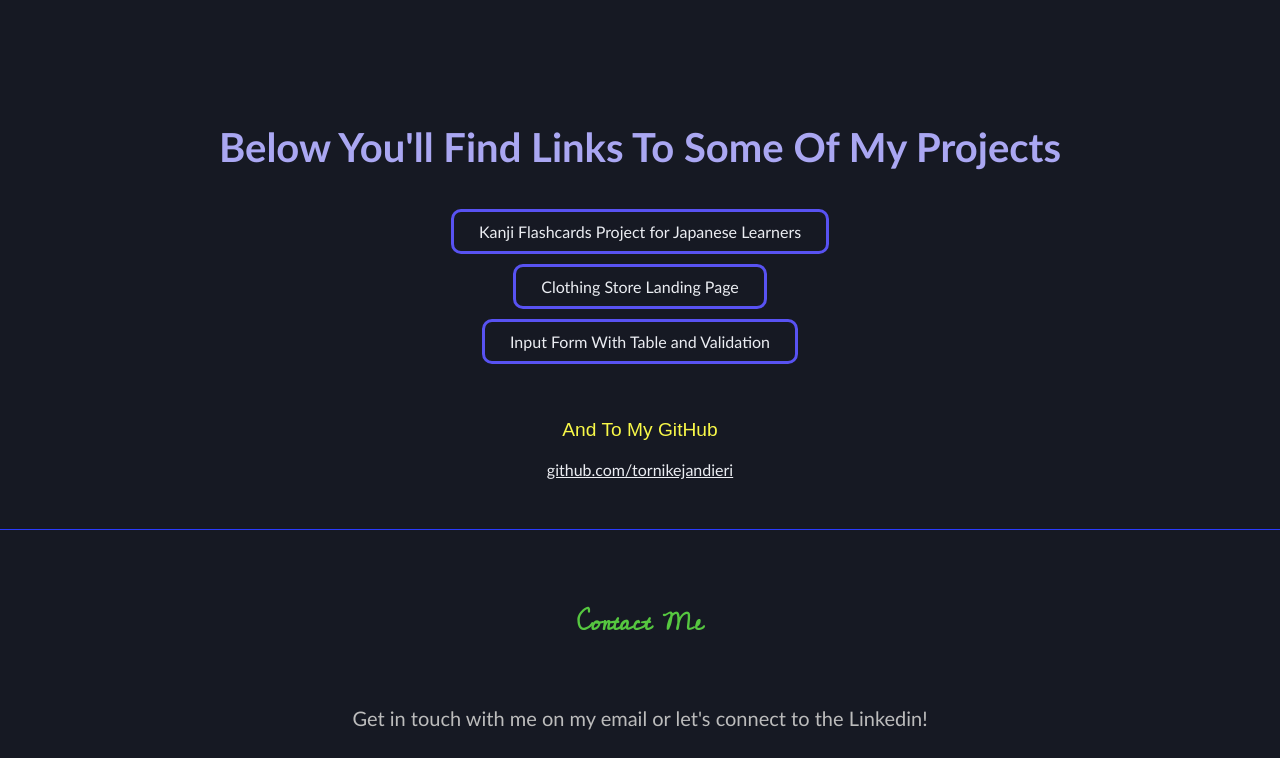
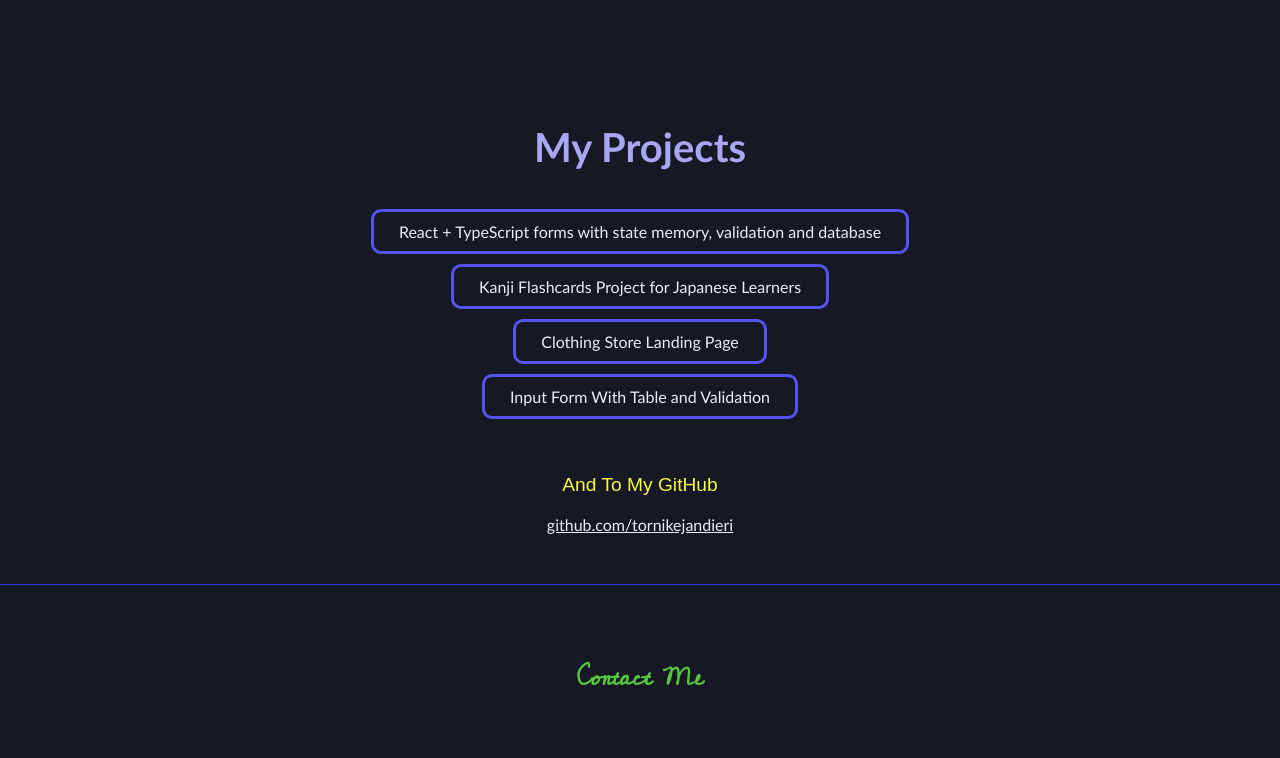
Before and after one commit to tornikejandieri/portfolio, a plain HTML site: page index.html in a window 1280 px wide. Shown: the part 1481-2239 px from the top of the page. Drawn offline with Linux system fonts and the light colour scheme.

Commit message:
Update index.html

```diff
--- a/index.html
+++ b/index.html
@@ -81,7 +81,13 @@
     </div>
 
     <div class="project-links">
-      <h2>Below You'll Find Links To Some Of My Projects</h2>
+      <h2>My Projects</h2>
+      <a
+        href="https://635ac3ddddf58369f7855db2--boisterous-sawine-f19430.netlify.app/"
+        target="”_blank”"
+        >React + TypeScript forms with state memory, validation and database</a
+      >
+
       <a
         href="https://lighthearted-pixie-6b579a.netlify.app/?fbclid=IwAR3m9CA0cylQY0Kr_flrLEOaNZ0dyrnARFP4g6eWXA6BFlmArppLTb0xbP4"
         target="”_blank”"
```
